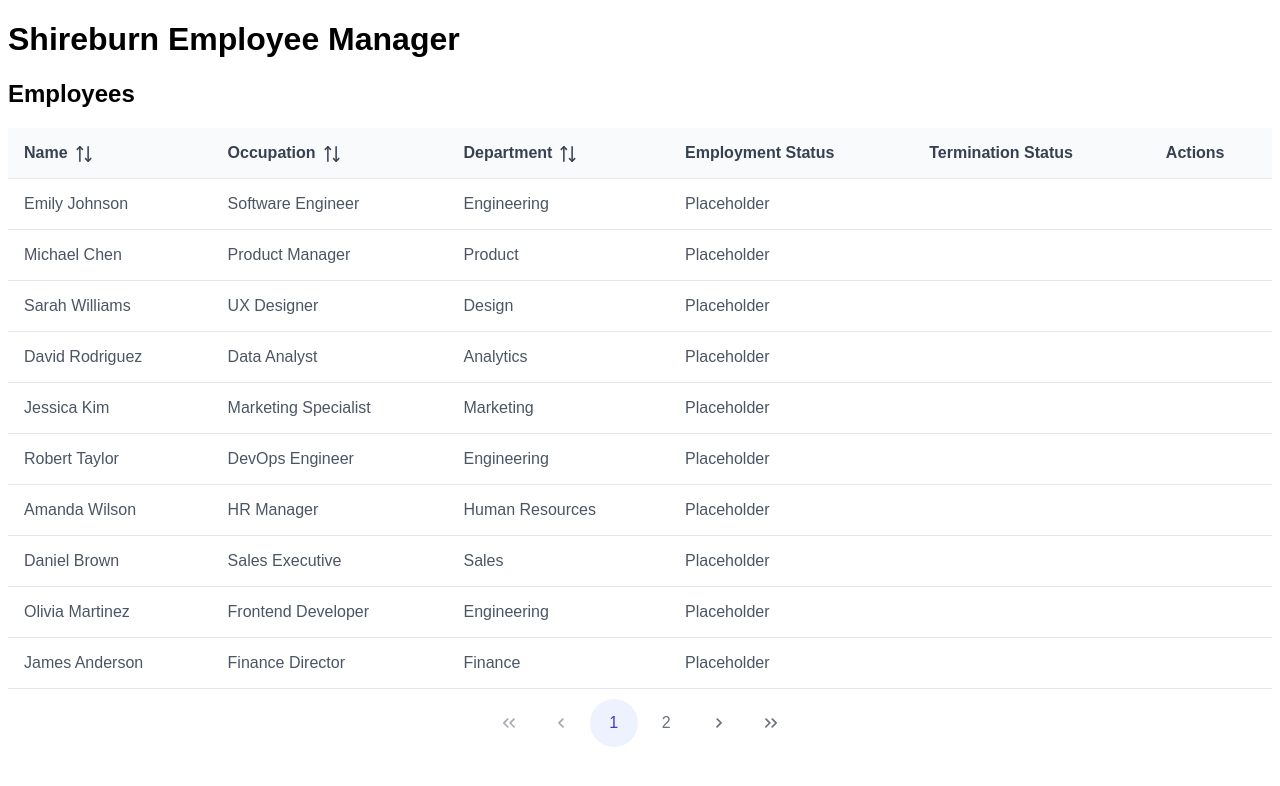
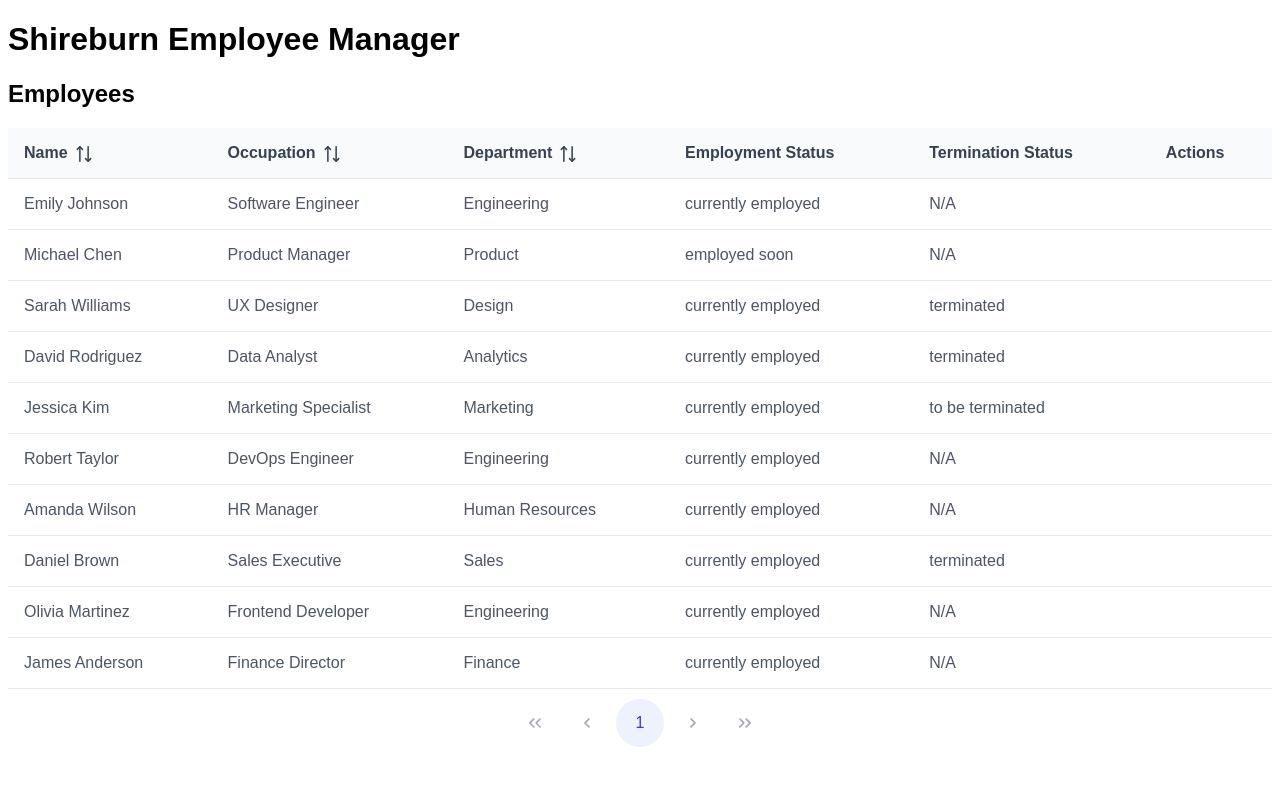
Before and after one commit to danielstorey533/Shireburn, a Vue app: page / in a window 1280 px wide. Shown: the top 786 px of the page. Built offline with nearby package versions, Linux system fonts and the light colour scheme; a web font is replaced by a local one.

Commit message:
Added employee statuses to table

```diff
--- a/src/views/EmployeeDashboard.vue
+++ b/src/views/EmployeeDashboard.vue
@@ -5,7 +5,6 @@
   :value="employees"
   :paginator="true"
   :rows="10"
-  :lazy="true"
   :totalRecords="totalRecords"
   @page="onLazyLoad"
 >
@@ -17,11 +16,11 @@
     {{ renderEmploymentStatus(data) }}
   </template>
 </Column>
-<Column
-  field="terminationStatus"
-  header="Termination Status"
-  :body="renderTerminationStatus"
-/>
+<Column field="terminationStatus" header="Termination Status">
+  <template #body="{ data }">
+    {{ renderTerminationStatus(data) }}
+  </template>
+</Column>
   <Column header="Actions" :body="renderActions" />
 </DataTable>
 
@@ -44,6 +43,7 @@ const employees = computed(() => store.paginatedEmployees);
 const currentPage = computed(() => store.currentPage);
 const pageSize = computed(() => store.pageSize);
 const totalRecords = computed(() => store.totalEmployees);
+const today = new Date();
 
 const hasNextPage = computed(() => {
   return store.currentPage * store.pageSize < store.totalEmployees;
@@ -54,12 +54,21 @@ const onLazyLoad = (event: any) => {
   store.setPageSize(event.rows);
 };
 
+//Function to check if employee is currently employed.
 const renderEmploymentStatus = (rowData: any) => {
-  return 'Placeholder';
+  const employmentDate = new Date(rowData.employmentDate);
+
+  return employmentDate > today ? 'employed soon' : 'currently employed';
 };
 
+
+//Function to check if employee has been terminated.
 const renderTerminationStatus = (rowData: any) => {
-  return 'Placeholder';
+  if (!rowData.terminationDate) return 'N/A';
+
+  const terminationDate = new Date(rowData.terminationDate);
+
+  return terminationDate > today ? 'to be terminated' : 'terminated';
 };
 
 
```
